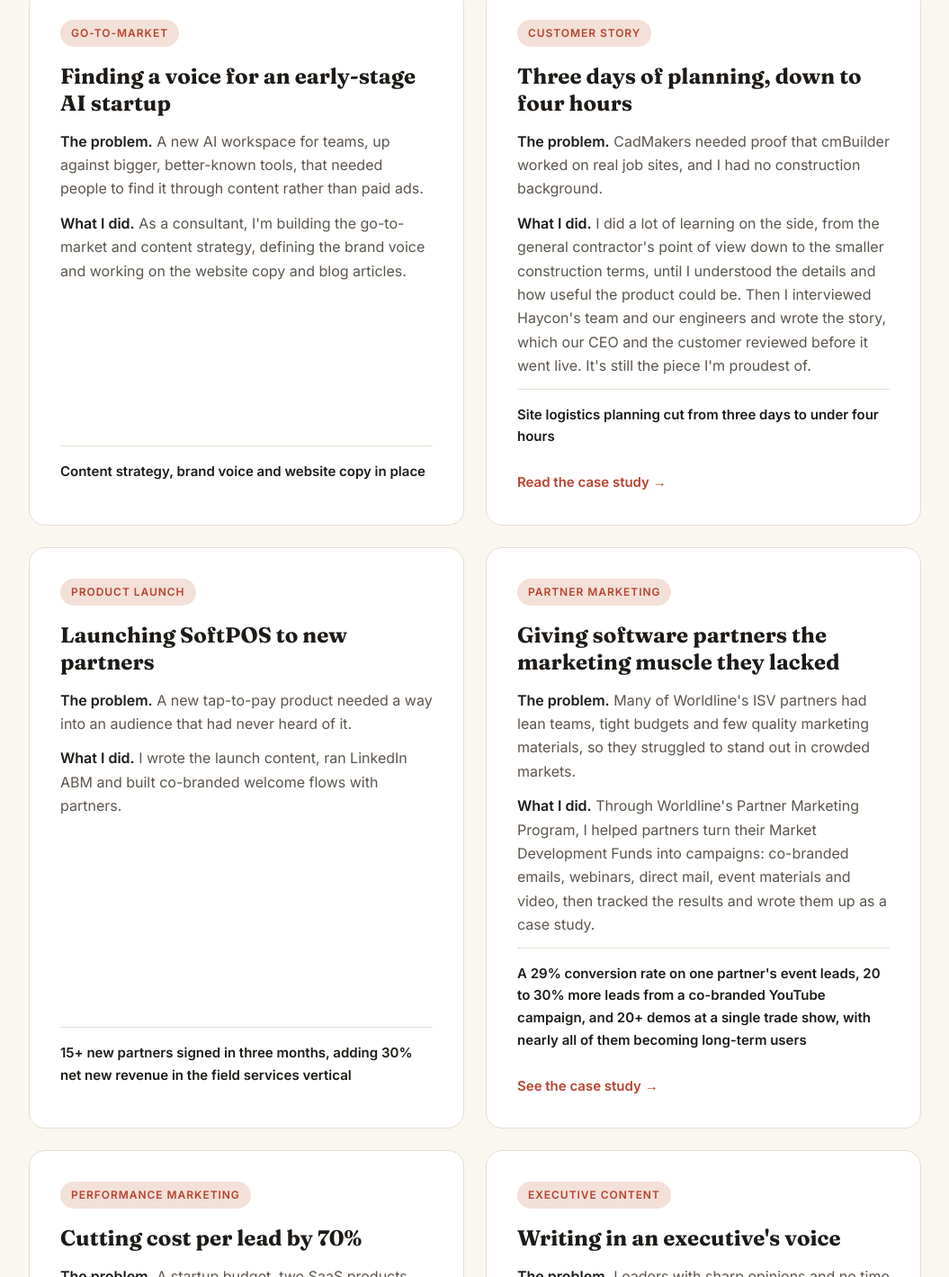
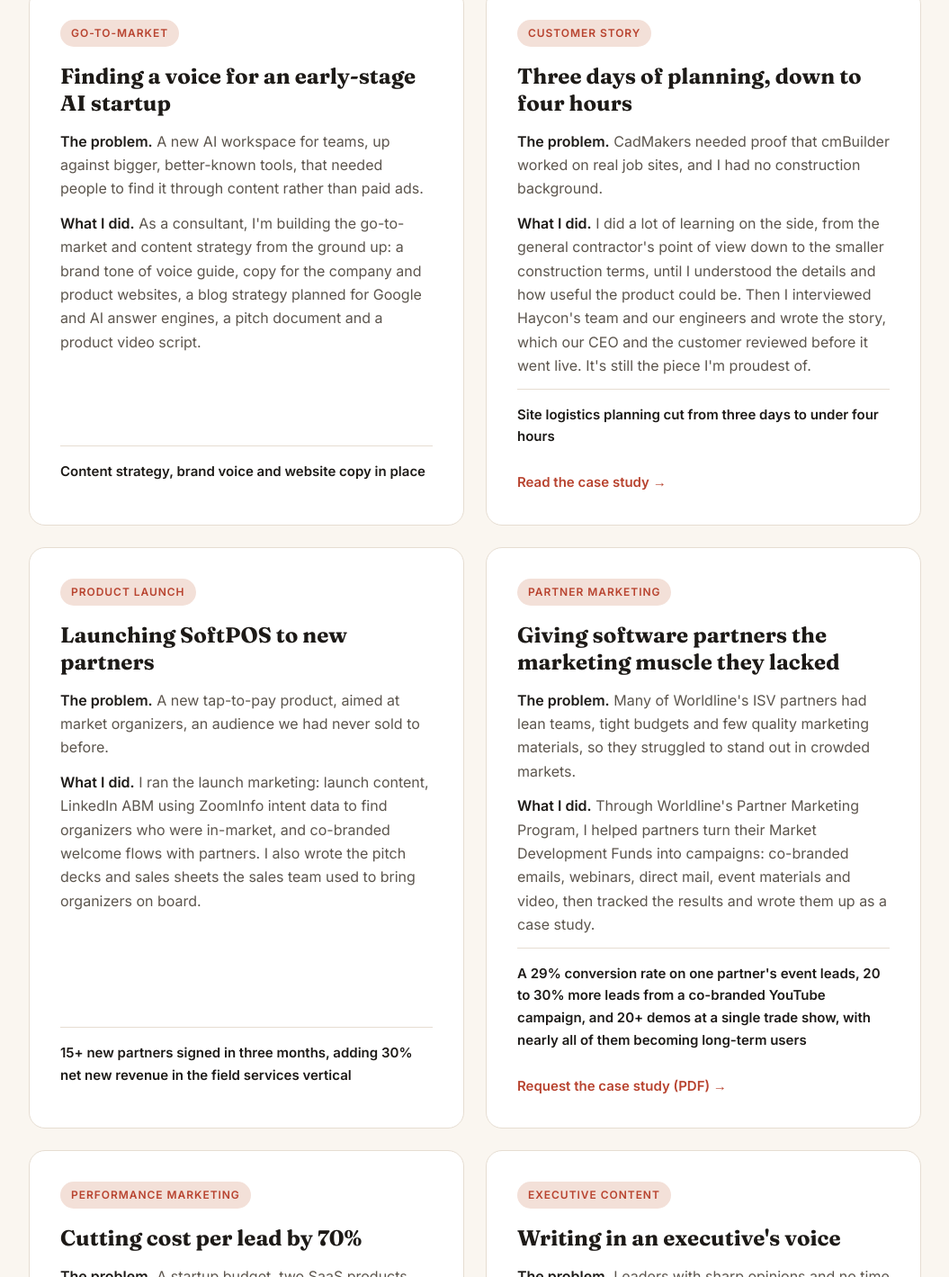
Before and after one commit to ananyaganguli/ananyaganguli.github.io, a plain HTML site: page index.html in a window 1280 px wide. Shown: the part 4177-5596 px from the top of the page at 90% size, without its empty margins (112-1167 px from the left). Drawn offline with Linux system fonts and the light colour scheme.

Commit message:
Add files via upload

```diff
--- a/index.html
+++ b/index.html
@@ -320,7 +320,7 @@
           <span class="tag">Go-to-market</span>
           <h3>Finding a voice for an early-stage AI startup</h3>
           <div class="more-body"><p><span class="label">The problem.</span> A new AI workspace for teams, up against bigger, better-known tools, that needed people to find it through content rather than paid ads.</p>
-          <p><span class="label">What I did.</span> As a consultant, I'm building the go-to-market and content strategy, defining the brand voice and working on the website copy and blog articles.</p>
+          <p><span class="label">What I did.</span> As a consultant, I'm building the go-to-market and content strategy from the ground up: a brand tone of voice guide, copy for the company and product websites, a blog strategy planned for Google and AI answer engines, a pitch document and a product video script.</p>
           </div>
           <p class="result">Content strategy, brand voice and website copy in place</p>
 
@@ -342,8 +342,8 @@
         <article class="story" id="card-softpos">
           <span class="tag">Product launch</span>
           <h3>Launching SoftPOS to new partners</h3>
-          <div class="more-body"><p><span class="label">The problem.</span> A new tap-to-pay product needed a way into an audience that had never heard of it.</p>
-          <p><span class="label">What I did.</span> I wrote the launch content, ran LinkedIn ABM and built co-branded welcome flows with partners.</p>
+          <div class="more-body"><p><span class="label">The problem.</span> A new tap-to-pay product, aimed at market organizers, an audience we had never sold to before.</p>
+          <p><span class="label">What I did.</span> I ran the launch marketing: launch content, LinkedIn ABM using ZoomInfo intent data to find organizers who were in-market, and co-branded welcome flows with partners. I also wrote the pitch decks and sales sheets the sales team used to bring organizers on board.</p>
           </div>
           <p class="result">15+ new partners signed in three months, adding 30% net new revenue in the field services vertical</p>
 
@@ -357,7 +357,7 @@
           <p><span class="label">What I did.</span> Through Worldline's Partner Marketing Program, I helped partners turn their Market Development Funds into campaigns: co-branded emails, webinars, direct mail, event materials and video, then tracked the results and wrote them up as a case study.</p>
           </div>
           <p class="result">A 29% conversion rate on one partner's event leads, 20 to 30% more leads from a co-branded YouTube campaign, and 20+ demos at a single trade show, with nearly all of them becoming long-term users</p>
-          <a class="more to-piece" href="#piece-isv">See the case study →</a>
+          <a class="more" href="mailto:ana.nh3@gmail.com?subject=Request%3A%20Partner%20marketing%20case%20study%20(PDF)">Request the case study (PDF) →</a>
           <button class="more-btn" type="button" aria-expanded="false">How I did it</button>
         </article>
 
```
